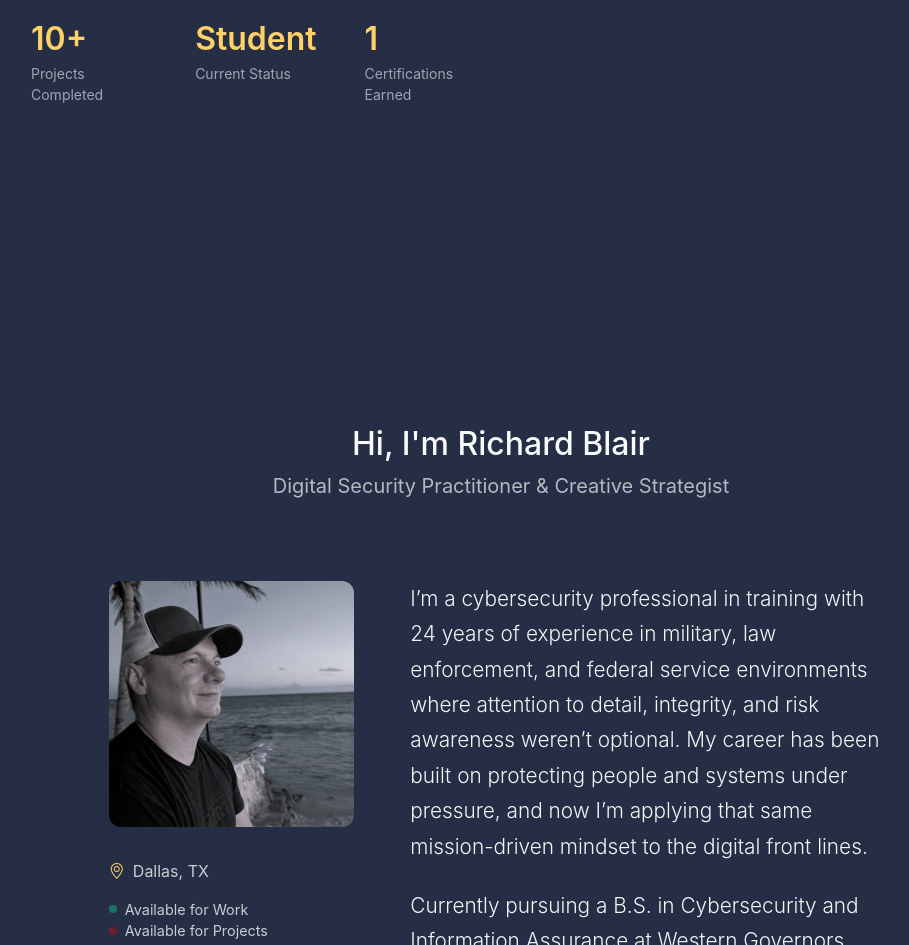
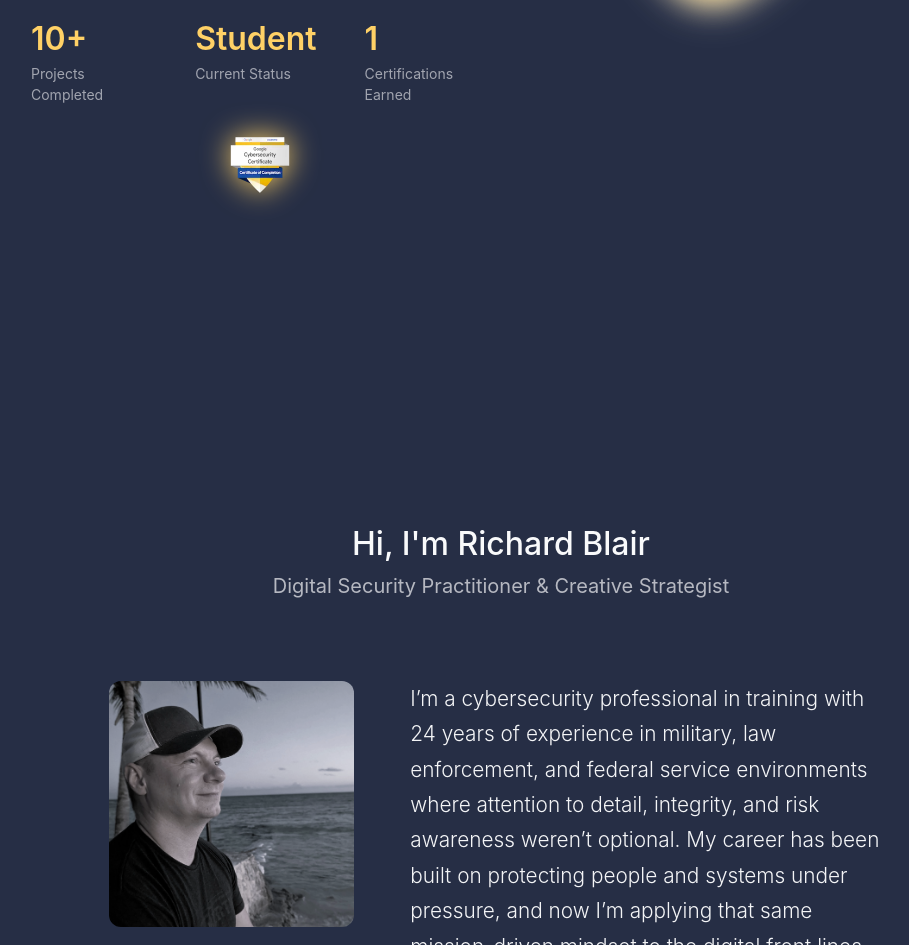
Before and after one commit to richardpblair/richardpblair.github.io, a plain HTML site: page index.html in a window 1280 px wide. Shown: the part 808-1753 px from the top of the page, without its empty margins (294-1203 px from the left). Drawn offline with nearby package versions, Linux system fonts and the light colour scheme.

Commit message:
added badging and css changes

```diff
--- a/assets/css/main.css
+++ b/assets/css/main.css
@@ -757,6 +757,35 @@ section,
   font-weight: 400;
 }
 
+.hero-badges {
+  display: flex;
+  justify-content: center;
+  align-items: center;
+  flex-wrap: wrap;
+  gap: 1rem;
+  margin-top: 20px;
+}
+
+.hero-badges .badges-item {
+  border-radius: 0;
+  padding: 0;
+}
+
+.hero-badges .badges-item:hover {
+  transform: translateY(-5px) scale(1.25);
+}
+
+.hero-badges .badge-img {
+  width: 80px;
+  height: auto;
+  filter: drop-shadow(0 0 15px var(--accent-color));
+  transition: filter 0.3s ease;
+}
+
+.hero-badges .badges-item:hover .badge-img {
+  filter: drop-shadow(0 0 10px var(--accent-color));
+}
+
 .hero-image {
   perspective: 800px; /* gives a 3D sense of depth */
 }
@@ -1020,16 +1049,16 @@ section,
   left: -20px;
   font-size: 5rem;
   font-weight: 300;
-  color: color-mix(in srgb, var(--accent-color), transparent 80%);
+  color: color-mix(in srgb, var(--accent-color), transparent 20%);
   line-height: 1;
 }
 
 .about .philosophy-quote p {
-  font-size: 1.2rem;
+  font-size: 1.5rem;
   line-height: 1.7;
   font-style: italic;
-  font-weight: 300;
-  color: var(--default-color);
+  font-weight: 400;
+  color: var(--accent-color);
   margin: 0;
   position: relative;
   z-index: 1;
--- a/index.html
+++ b/index.html
@@ -110,13 +110,20 @@
                   <span class="stat-label">Certifications Earned</span>
                 </div>
               </div>
+
+              <div class="hero-badges" data-aos="fade-up" data-aos-delay="600">
+                <div class="badges-item">
+                  <img src="assets/img/hero/google-cybersecurity-professional-certificate-v2.webp" alt="Google Cybersecurity" class="badge-img">
+                </div>
+
+              </div>
             </div>
           </div>
 
           <div class="col-lg-6 order-1 order-lg-2">
             <div class="hero-image" data-aos="fade-up" data-aos-delay="300">
               <div class="image-wrapper">
-                <img src="assets/img/Shield.webp" alt="Defence of Cyber World" class="img-fluid main-image">
+                <img src="assets/img/hero/Shield.webp" alt="Defence of Cyber World" class="img-fluid main-image">
                 <div class="floating-card card-1" data-aos="fade-up" data-aos-delay="600">
                   <i class="bi bi-clipboard-check"></i>
                   <span>Risk Assesment</span>
```
Also changed, not shown: assets/img/hero/Shield.webp (renamed from assets/img/Shield.webp), assets/img/hero/google-cybersecurity-professional-certificate-v2.webp (added).
